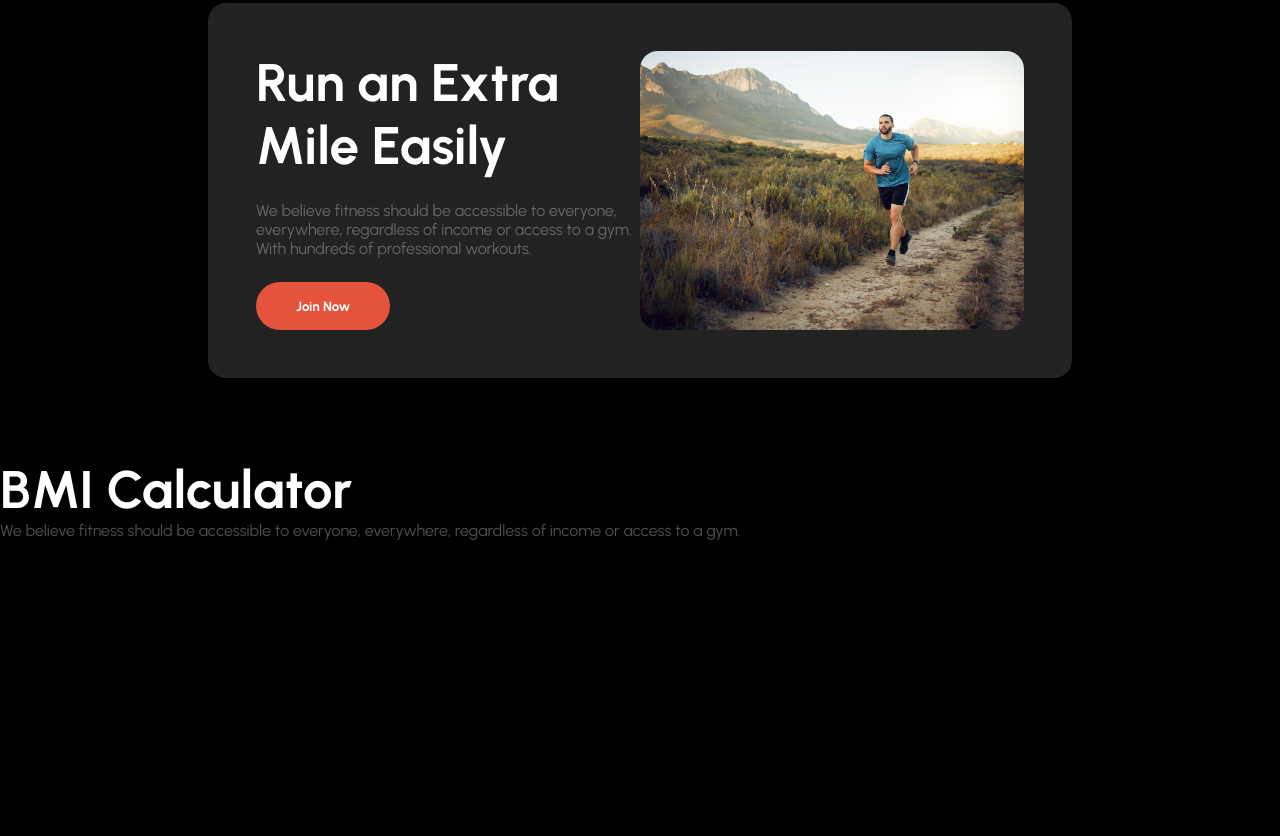
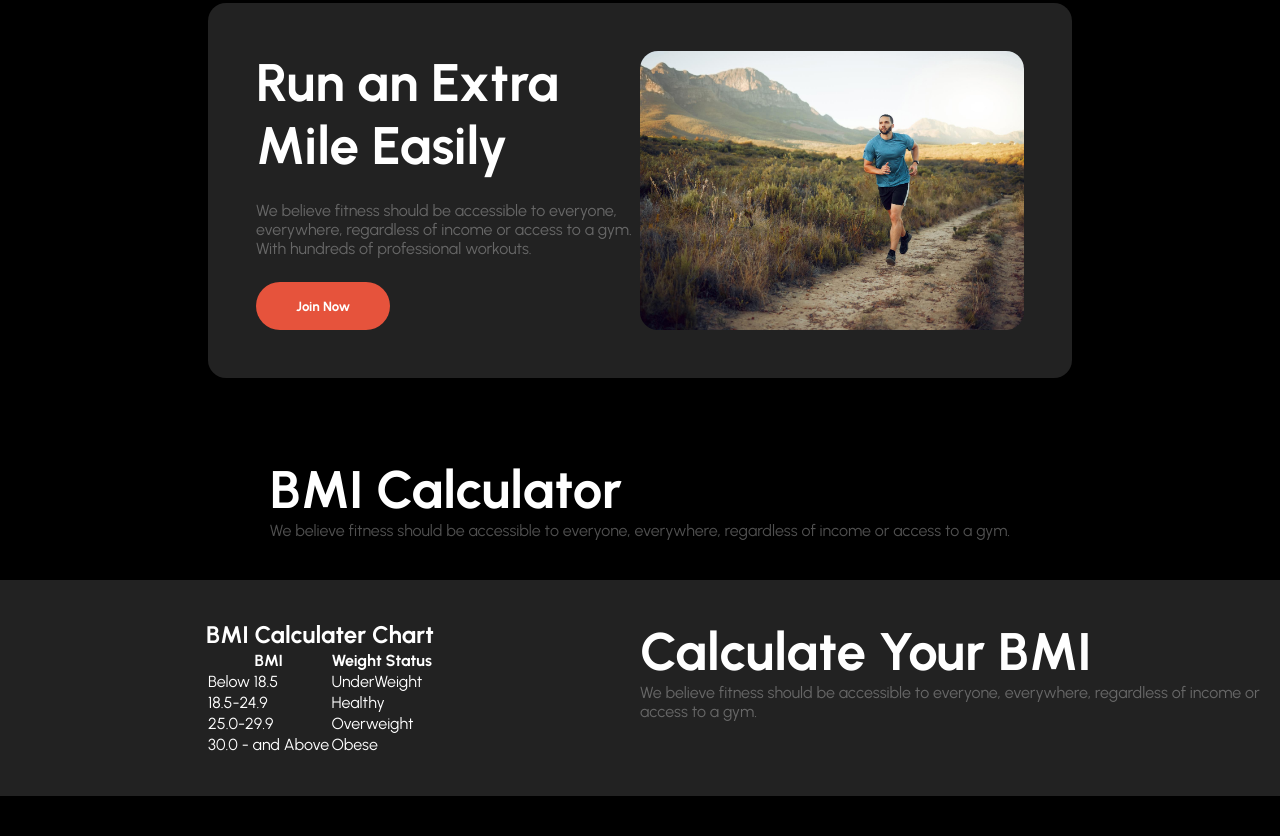
Before and after one commit to mahtamun-hoque-fahim/ph-assignment-2, a plain HTML site: page index.html in a window 1280 px wide. Shown: the part 1490-2326 px from the top of the page. Before the commit the page ends 2030 px from the top, so only its background shows below. Drawn offline with Linux system fonts and the light colour scheme.

Commit message:
bmi heading section  section ready

```diff
--- a/index.html
+++ b/index.html
@@ -137,12 +137,55 @@
 
 
         <section class="bmi">
-            <div class="section-wrapper">
+            <div class="section-wrapper bmi-heading">
                 <div class="section-texts">
                     <h1 class="section-title">BMI Calculator</h1>
                     <p class="section-description">We believe fitness should be accessible to everyone, everywhere,
                         regardless of income or access to a gym.</p>
                 </div>
+            </div>
+
+            <div class="bmi-main">
+                <div class="section-wrapper">
+                    <div class="chart-part">
+                        <h1>BMI Calculater Chart</h1>
+                        <table>
+                            <tr>
+                                <th>BMI</th>
+                                <th>Weight Status</th>
+                            </tr>
+                            <tr>
+                                <td>Below 18.5</td>
+                                <td>UnderWeight</td>
+                            </tr>
+                            <tr>
+                                <td>18.5-24.9</td>
+                                <td>Healthy</td>
+                            </tr>
+                            <tr>
+                                <td>25.0-29.9</td>
+                                <td>Overweight</td>
+                            </tr>
+                            <tr>
+                                <td>30.0 - and Above</td>
+                                <td>Obese</td>
+                            </tr>
+
+                        </table>
+
+                    </div>
+                    <div class="calculate-part">
+                        <h1 class="section-title">Calculate Your BMI</h1>
+                        <p class="section-description">We believe fitness should be accessible to everyone, everywhere,
+                            regardless of income or access to a gym.</p>
+
+                        <form class="" input-fields action="">
+
+                        </form>
+
+                    </div>
+                </div>
+
             </div>
         </section>
 
--- a/styles/style.css
+++ b/styles/style.css
@@ -257,7 +257,27 @@ section.run-extra div.run-wrapper div.run-img {
 }
 
 
+/* ============= BMI Section===========  */
+section.bmi div.bmi-heading {
+    margin: auto auto;
+    /* background-color: pink; */
+    width: max-content;
+}
 
+section.bmi div.bmi-main {
+    padding: 2.5rem 0;
+}
+
+section.bmi div.bmi-main div.section-wrapper {
+    background-color: #222222;
+    display: grid;
+    grid-template-columns: repeat(2, 1fr);
+    padding: 2.5rem 0;
+}
+section.bmi div.bmi-main div.section-wrapper div.chart-part{
+    display: grid;
+    place-content: center;
+}
 
 
 
```
